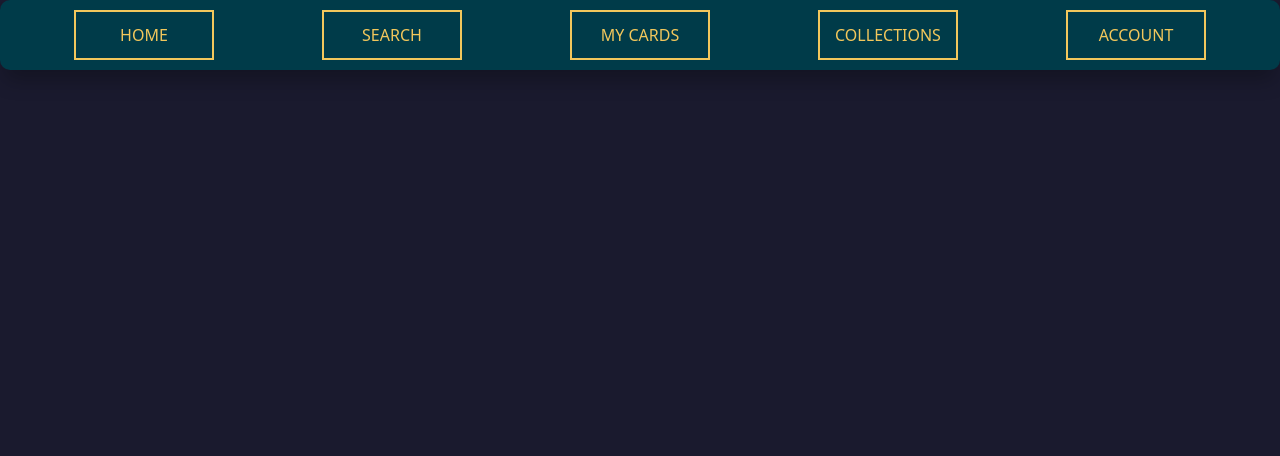
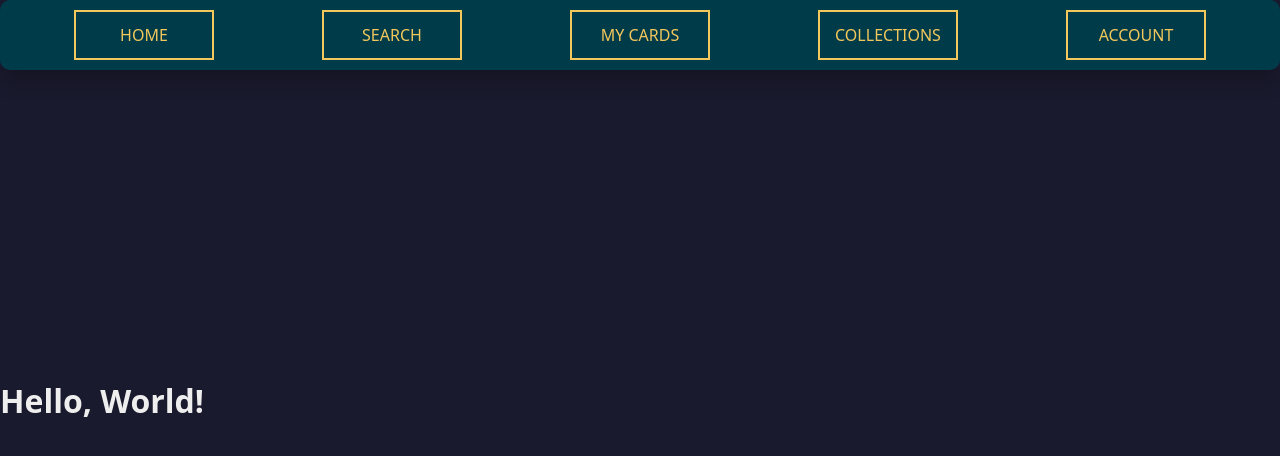
Before and after one commit to COS420-S2025/Team-C, a React (Create React App) app: page /account in a window 1280 px wide. Shown: the top 456 px of the page. Built offline with nearby package versions, Linux system fonts and the light colour scheme.

Commit message:
Add account page foundation

```diff
--- a/src/App.tsx
+++ b/src/App.tsx
@@ -1,9 +1,10 @@
 import React from "react";
-import { BrowserRouter, Routes, Route, Link } from "react-router-dom";
+import { BrowserRouter, Routes, Route } from "react-router-dom";
 import Home from "./pages/home";
+import Account from "./pages/account";
 import Navbar from "./components/navbar/navbar";
 
-function App() {
+function App(): React.JSX.Element {
   return (
     <BrowserRouter>
       {/* Navigation */}
@@ -12,6 +13,7 @@ function App() {
       {/* Site Routes */}
       <Routes>
         <Route path="/" element={<Home />} />
+        <Route path="/account" element={<Account />} />
       </Routes>
     </BrowserRouter>
   );
--- /dev/null
+++ b/src/pages/account.tsx
@@ -0,0 +1,7 @@
+export default function Account(): React.JSX.Element {
+  return (
+    <div className="app-account">
+      <h1>Hello, World!</h1>
+    </div>
+  );
+}
```
